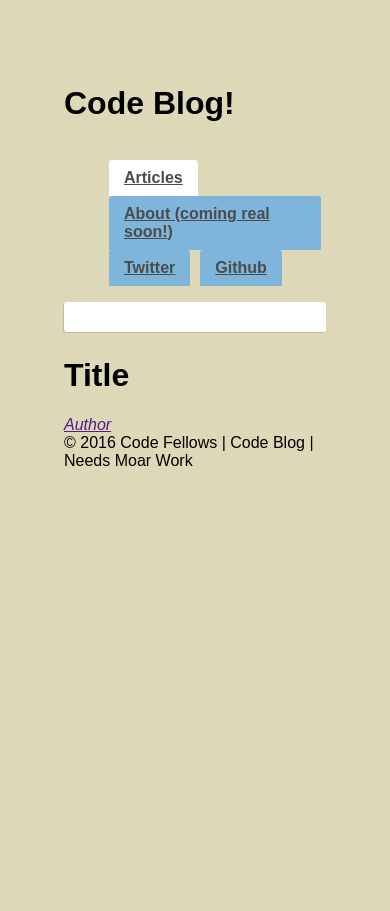
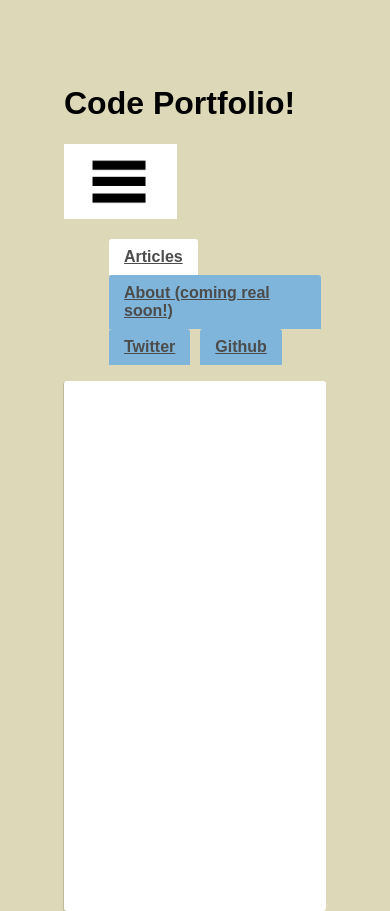
Before and after one commit to apalm112/code-blog, a plain HTML site: page index.html in a window 390 px wide. Shown: the top 911 px of the page. Before the commit the page ends 844 px from the top, so only its background shows below. Drawn offline with nearby package versions, Linux system fonts and the light colour scheme.

Commit message:
Added hamburger menu for rwd mvp goal.

```diff
--- a/index.html
+++ b/index.html
@@ -8,6 +8,7 @@
     <link rel="stylesheet" href="vendors/styles/normalize.css">
     <link rel="stylesheet" href="styles/base.css">
     <link rel="stylesheet" href="styles/module.css">
+    <link rel="stylesheet" href="styles/layout.css">
     <link rel="stylesheet" src="//normalize-css.googlecode.com/svn/trunk/normalize.css"/>
     <script id="template" type="text/x-handlebars-template">
       <article>
@@ -21,8 +22,9 @@
   <body>
     <main>
       <header>
-        <h1>Code Blog!</h1>
+        <h1>Code Portfolio!</h1>
       </header>
+      <img src="styles/threelines.png" class="hamburger-menu">
         <!--Start Nav Tabs here-->
       <div class="tabs">
         <div id="info">
--- a/styles/base.css
+++ b/styles/base.css
@@ -53,6 +53,8 @@ li.active a, li.active a:hover {
     border-radius: 3px;
     box-shadow: -1px 1px 1px rgba(0,0,0,0.15);
     background: #fff;
+    height: 500px;
+    max-width: 100%;
 }
 .tab {
     display: none;
--- a/styles/layout.css
+++ b/styles/layout.css
@@ -0,0 +1,5 @@
+.hamburger-menu {
+  height: 75px;
+  max-width: 100%;
+
+}
```
Also changed, not shown: styles/threelines.png (added).
